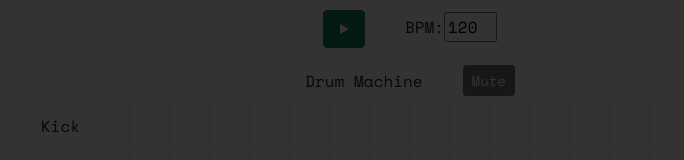
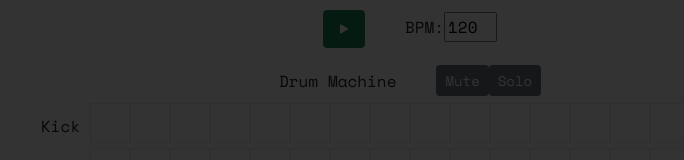
Before and after one commit to austincesear123/project-04-drum-machine-client, a React (Create React App) app: page / in a window 1280 px wide. Shown: the top 160 px of the page, without its empty margins (230-914 px from the left). Built offline with nearby package versions, Linux system fonts and the light colour scheme.

Commit message:
add solo button to drums

```diff
--- a/src/DrumRows/DrumRows.js
+++ b/src/DrumRows/DrumRows.js
@@ -12,6 +12,8 @@ const DrumRows = ({
   clicked,
   handleDrumsMute,
   drumsMute,
+  drumsSolo,
+  handleDrumsSolo
 }) => {
   return (
     <div className="drum-container">
@@ -25,6 +27,14 @@ const DrumRows = ({
             onClick={handleDrumsMute}
           >
             Mute
+          </button>
+          <button
+            className={
+              drumsSolo ? "btn btn-primary btn-sm" : "btn btn-secondary btn-sm"
+            }
+            onClick={handleDrumsSolo}
+          >
+            Solo
           </button>
         </div>
       </div>
--- a/src/Sequencer/Sequencer.js
+++ b/src/Sequencer/Sequencer.js
@@ -27,6 +27,7 @@ const Sequencer = () => {
   const [drumsMute, setDrumsMute] = useState(false);
   const [polySynthMute, setPolySynthMute] = useState(false);
   const [monoSynthMute, setMonoSynthMute] = useState(false);
+  const [drumsSolo, setDrumsSolo] = useState(false);
 
   useEffect(
     () => {
@@ -84,8 +85,8 @@ const Sequencer = () => {
         for (let x = 0; x < row.length; x++) {
           row[x] = Math.abs(d3.randomNormal()()) > chance ? 1 : 0;
         }
-        // Loop through again and make sure we don't have two
-        // consectutive on values (it sounds bad)
+        // Loop through again and make sure there's no two
+        // consectutive on values
         for (let x = 0; x < row.length - 1; x++) {
           if (row[x] === 1 && row[x + 1] === 1) {
             row[x + 1] = 0;
@@ -242,6 +243,18 @@ const Sequencer = () => {
     }
   }
 
+  function handleDrumsSolo() {
+    if (!drumsSolo) {
+      audioProps.polySynthChannel.volume.value = -Infinity;
+      audioProps.monoSynthChannel.volume.value = -Infinity;
+      setDrumsSolo(true);
+    } else if (drumsSolo) {
+      audioProps.polySynthChannel.volume.value = -15;
+      audioProps.monoSynthChannel.volume.value = -12;
+      setDrumsSolo(false);
+    }
+  }
+
   return (
     <>
       <div
@@ -266,6 +279,8 @@ const Sequencer = () => {
           clicked={clicked}
           drumsMute={drumsMute}
           handleDrumsMute={handleDrumsMute}
+          drumsSolo={drumsSolo}
+          handleDrumsSolo={handleDrumsSolo}
         />
         <br />
         <PolySynthRows
```
